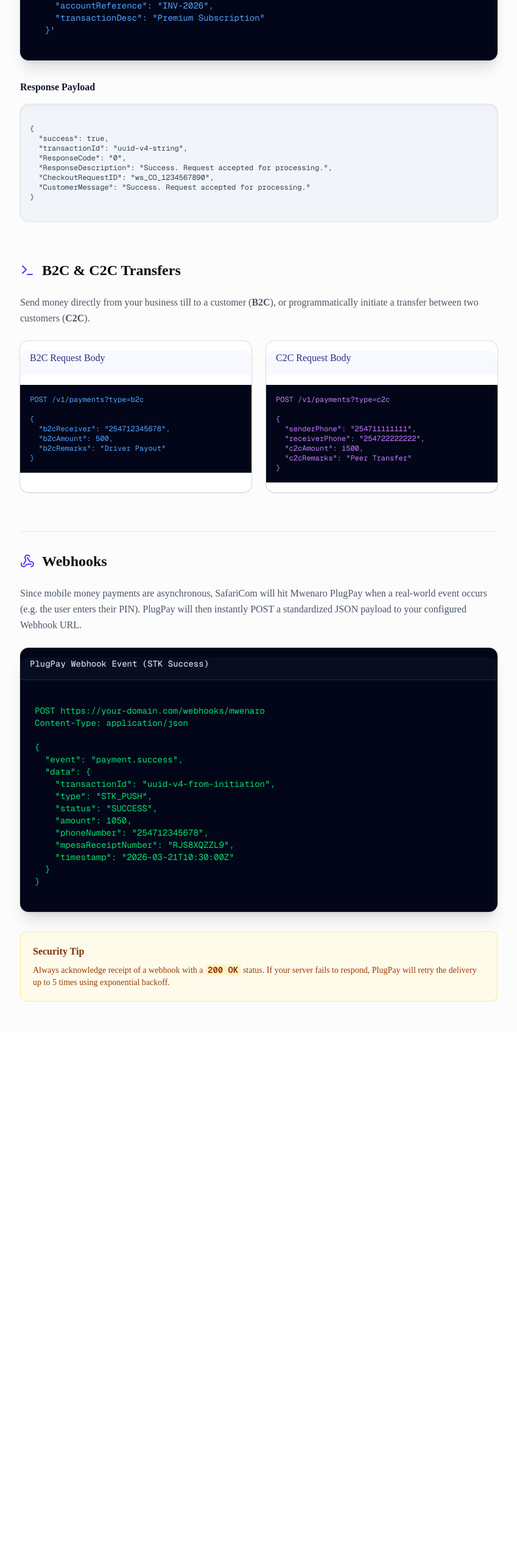
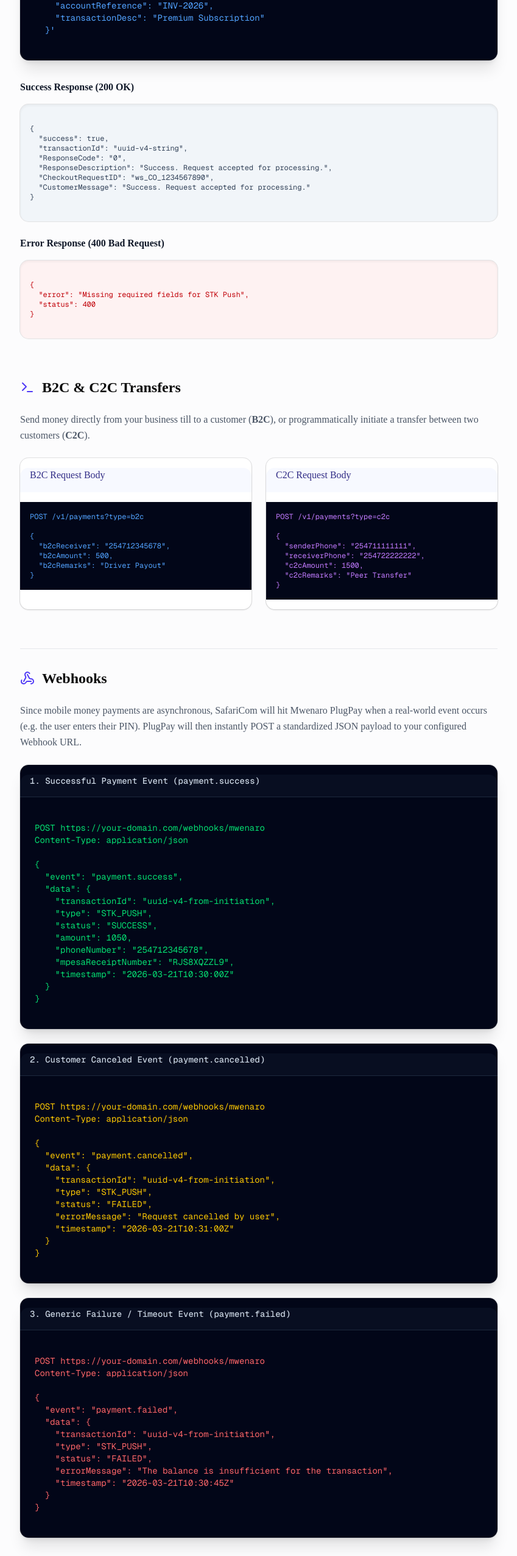
Before and after one commit to dev-mwero/mwenaro-plug-n-pay, a Next.js app: page /docs in a window 1280 px wide. Shown: the part 980-3531 px from the top of the page at 61% size, without its empty margins (351-1200 px from the left). Before the commit the page ends 2670 px from the top, so only its background shows below. Built offline with nearby package versions, Linux system fonts and the light colour scheme.

Commit message:
docs: enrich documentation with success, error, failure, and cancellation payloads

```diff
--- a/src/app/docs/page.tsx
+++ b/src/app/docs/page.tsx
@@ -168,8 +168,9 @@
                 </TabsContent>
               </Tabs>
 
-              <div className="mt-8">
-                <h4 className="font-semibold text-gray-900 mb-4">Response Payload</h4>
+              <div className="mt-8 space-y-6">
+                <div>
+                  <h4 className="font-semibold text-gray-900 mb-4">Success Response (200 OK)</h4>
                   <Card className="bg-slate-100 border-none shadow-inner">
                     <CardContent className="p-4">
                       <pre className="text-xs text-slate-700 font-mono overflow-x-auto">
@@ -184,6 +185,21 @@
                       </pre>
                     </CardContent>
                   </Card>
+                </div>
+
+                <div>
+                  <h4 className="font-semibold text-gray-900 mb-4">Error Response (400 Bad Request)</h4>
+                  <Card className="bg-red-50 border-red-100 shadow-inner">
+                    <CardContent className="p-4">
+                      <pre className="text-xs text-red-700 font-mono overflow-x-auto">
+                        <code>{`{
+  "error": "Missing required fields for STK Push",
+  "status": 400
+}`}</code>
+                      </pre>
+                    </CardContent>
+                  </Card>
+                </div>
               </div>
             </section>
 
@@ -246,9 +262,10 @@
                 PlugPay will then instantly POST a standardized JSON payload to your configured Webhook URL.
               </p>
 
+              <div className="space-y-6">
                 <Card className="bg-slate-950 border-none shadow-xl">
                   <CardHeader className="border-b border-slate-800 bg-slate-900/50">
-                  <CardTitle className="text-sm font-mono text-slate-300">PlugPay Webhook Event (STK Success)</CardTitle>
+                    <CardTitle className="text-sm font-mono text-slate-300">1. Successful Payment Event (payment.success)</CardTitle>
                   </CardHeader>
                   <CardContent className="p-6">
                     <pre className="text-sm text-green-400 font-mono overflow-x-auto">
@@ -273,6 +290,57 @@
                   </CardContent>
                 </Card>
 
+                <Card className="bg-slate-950 border-none shadow-xl">
+                  <CardHeader className="border-b border-slate-800 bg-slate-900/50">
+                    <CardTitle className="text-sm font-mono text-slate-300">2. Customer Canceled Event (payment.cancelled)</CardTitle>
+                  </CardHeader>
+                  <CardContent className="p-6">
+                    <pre className="text-sm text-yellow-400 font-mono overflow-x-auto">
+                      <code>
+{`POST https://your-domain.com/webhooks/mwenaro
+Content-Type: application/json
+
+{
+  "event": "payment.cancelled",
+  "data": {
+    "transactionId": "uuid-v4-from-initiation",
+    "type": "STK_PUSH",
+    "status": "FAILED",
+    "errorMessage": "Request cancelled by user",
+    "timestamp": "2026-03-21T10:31:00Z"
+  }
+}`}
+                      </code>
+                    </pre>
+                  </CardContent>
+                </Card>
+
+                <Card className="bg-slate-950 border-none shadow-xl">
+                  <CardHeader className="border-b border-slate-800 bg-slate-900/50">
+                    <CardTitle className="text-sm font-mono text-slate-300">3. Generic Failure / Timeout Event (payment.failed)</CardTitle>
+                  </CardHeader>
+                  <CardContent className="p-6">
+                    <pre className="text-sm text-red-400 font-mono overflow-x-auto">
+                      <code>
+{`POST https://your-domain.com/webhooks/mwenaro
+Content-Type: application/json
+
+{
+  "event": "payment.failed",
+  "data": {
+    "transactionId": "uuid-v4-from-initiation",
+    "type": "STK_PUSH",
+    "status": "FAILED",
+    "errorMessage": "The balance is insufficient for the transaction",
+    "timestamp": "2026-03-21T10:30:45Z"
+  }
+}`}
+                      </code>
+                    </pre>
+                  </CardContent>
+                </Card>
+              </div>
+
               <div className="mt-8 bg-amber-50 border border-amber-200 rounded-lg p-5">
                  <h4 className="font-semibold text-amber-900 mb-2">Security Tip</h4>
                  <p className="text-sm text-amber-800">
```
Lines whose indentation alone changed are shown as unchanged.
